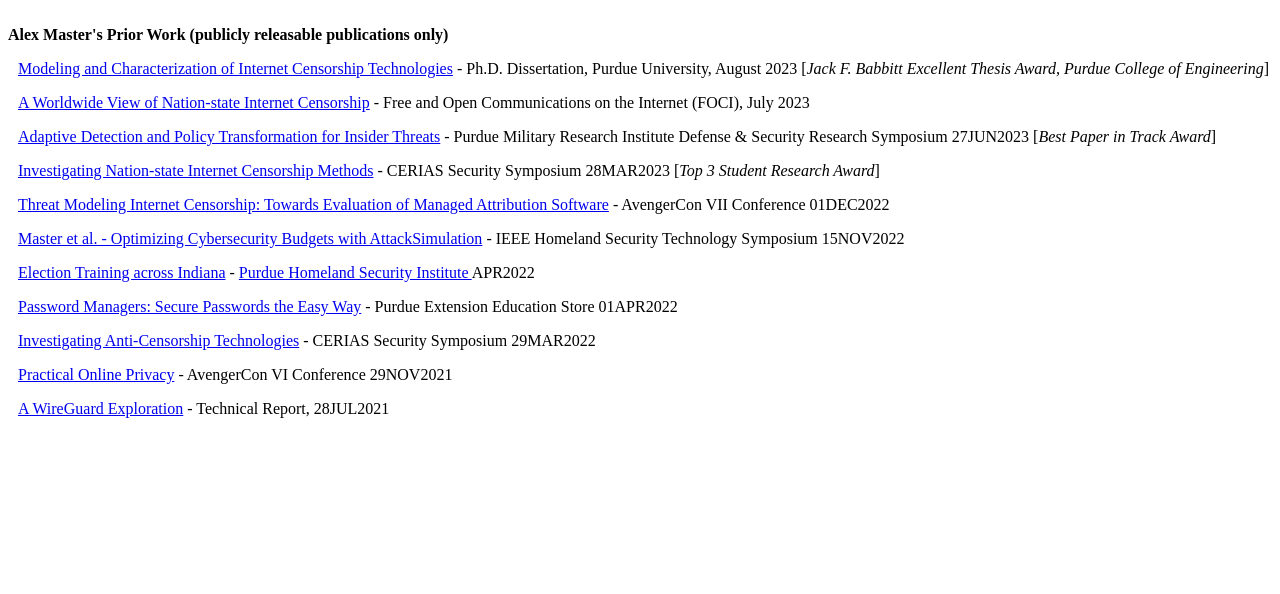
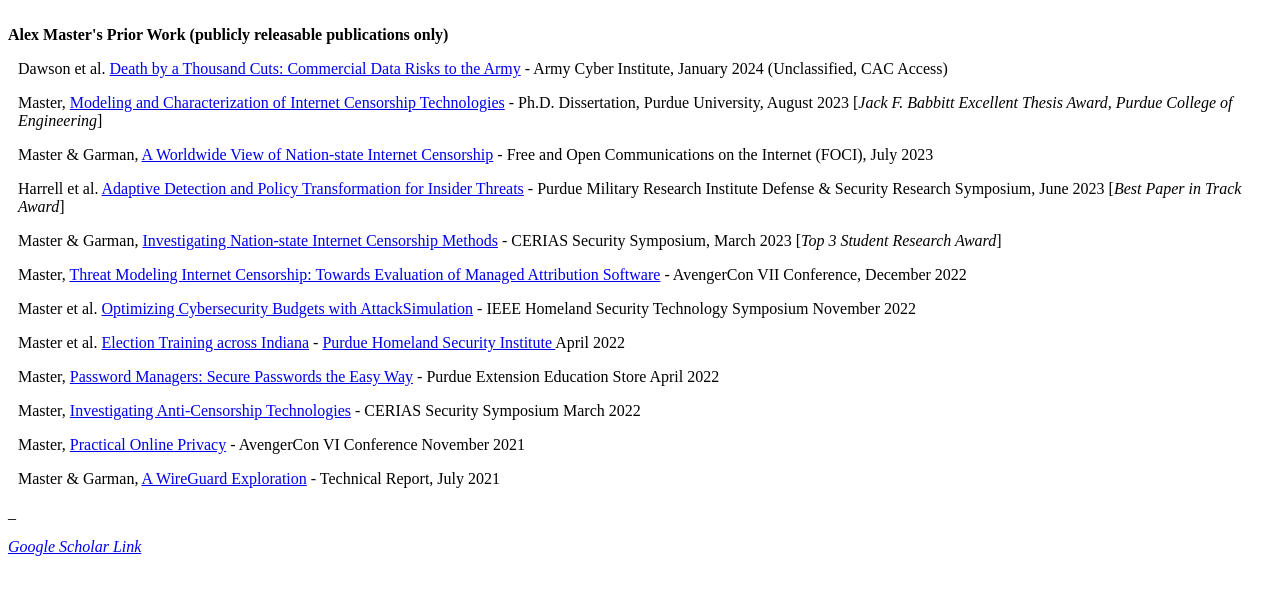
Before and after one commit to smolbytes/smolbytes.github.io, a plain HTML site: page research.html in a window 1280 px wide. Drawn offline with Linux system fonts and the light colour scheme.

Commit message:
added commercial data report, adjusted formatting

```diff
--- a/research.html
+++ b/research.html
@@ -1,14 +1,17 @@
 <html><head><meta http-equiv="&#39;Content-Type&#39;" content="&#39;text/html;charset=utf-8&#39;" /><title>Alex Master Research Page</title></head><body><table cellpadding=0 cellspacing=0 border=0 width=100%>
-	<tr><td colspan=3>&nbsp;</td></tr><tr><td valign="top" width="100%"><font class="title"><strong>Alex Master's Prior Work (publicly releasable publications only)</strong></font><br><p class='d2l' style=' margin-left: 10px'>
-		<a target="_blank" href="https://doi.org/10.25394/PGS.23666784" />Modeling and Characterization of Internet Censorship Technologies</a><a> - </a><a>		Ph.D. Dissertation, Purdue University, August 2023 [<em>Jack F. Babbitt Excellent Thesis Award, Purdue College of Engineering</em>]</a></p><p class='d2l' style=' margin-left: 10px'>
-		<a target="_blank" href="https://www.petsymposium.org/foci/2023/" />A Worldwide View of Nation-state Internet Censorship</a><a> - </a><a>		Free and Open Communications on the Internet (FOCI), July 2023</a></p><p class='d2l' style=' margin-left: 10px'>
-		<a target="_blank" href="https://docs.lib.purdue.edu/pmri/" />Adaptive Detection and Policy Transformation for Insider Threats</a><a> - </a><a>		Purdue Military Research Institute Defense & Security Research Symposium 27JUN2023 [<em>Best Paper in Track Award</em>]</a></p><p class='d2l' style=' margin-left: 10px'>
-		<a target="_blank" href="https://www.cerias.purdue.edu/assets/symposium/2023-posters/E29-885.pdf" />Investigating Nation-state Internet Censorship Methods</a><a> - </a><a>		CERIAS Security Symposium 28MAR2023 [<em>Top 3 Student Research Award</em>]</a></p><p class='d2l' style=' margin-left: 10px'>
-		<a target="_blank" href="https://www.dvidshub.net/video/870218/avengercon-vii-threat-modeling-internet-censorship-towards-evaluation-managed-attribution-software" />Threat Modeling Internet Censorship: Towards Evaluation of Managed Attribution Software</a><a> - </a><a>		AvengerCon VII Conference 01DEC2022</a></p><p class='d2l' style=' margin-left: 10px'>
-		<a target="_blank" href="https://doi.org/10.1109/HST56032.2022.10024984" />Master et al. - Optimizing Cybersecurity Budgets with AttackSimulation</a><a> - </a><a>		IEEE Homeland Security Technology Symposium 15NOV2022</a></p><p class='d2l' style=' margin-left: 10px'>
-		<a target="_blank" href="https://www.cerias.purdue.edu/site/news/view/purdue_students_help_train_county_election_officials_on_new_voting_machines/" />Election Training across Indiana</a><a> - </a><a href="https://polytechnic.purdue.edu/facilities/phsi/people">		Purdue Homeland Security Institute </a><a>APR2022</a></p><p class='d2l' style=' margin-left: 10px'>
-		<a target="_blank" href="https://ag.purdue.edu/department/asec/ext-pub-ace15w.html" />Password Managers: Secure Passwords the Easy Way</a><a> - </a><a>		Purdue Extension Education Store 01APR2022</a></p><p class='d2l' style=' margin-left: 10px'>
-		<a target="_blank" href="https://www.cerias.purdue.edu/assets/symposium/2022-posters/5EF-FEB.pdf" />Investigating Anti-Censorship Technologies</a><a> - </a><a>		CERIAS Security Symposium 29MAR2022</a></p><p class='d2l' style=' margin-left: 10px'>
-		<a target="_blank" href="https://www.dvidshub.net/video/857420/practical-online-privacy/" />Practical Online Privacy</a><a> - </a><a>		AvengerCon VI Conference 29NOV2021</a></p><p class='d2l' style=' margin-left: 10px'>
-		<a target="_blank" href="https://doi.org/10.5703/1288284317610" />A WireGuard Exploration</a><a> - </a><a>		Technical Report, 28JUL2021</a></p><p class='d2l' style=' margin-left: 10px'>
+	<tr><td colspan=3>&nbsp;</td></tr><tr><td valign="top" width="100%"><font class="title"><strong>Alex Master's Prior Work (publicly releasable publications only)    </strong></font><br><p class='d2l' style=' margin-left: 10px'>
+		<a>Dawson et al. </a><a target="_blank" href="https://www.milsuite.mil/book/groups/army-cyber-institute" />Death by a Thousand Cuts: Commercial Data Risks to the Army</a><a> - </a><a>		Army Cyber Institute, January 2024 (Unclassified, CAC Access)</a></p><p class='d2l' style=' margin-left: 10px'>
+		<a>Master, </a><a target="_blank" href="https://doi.org/10.25394/PGS.23666784" />Modeling and Characterization of Internet Censorship Technologies</a><a> - </a><a>		Ph.D. Dissertation, Purdue University, August 2023 [<em>Jack F. Babbitt Excellent Thesis Award, Purdue College of Engineering</em>]</a></p><p class='d2l' style=' margin-left: 10px'>
+		<a>Master & Garman, </a><a target="_blank" href="https://www.petsymposium.org/foci/2023/" />A Worldwide View of Nation-state Internet Censorship</a><a> - </a><a>		Free and Open Communications on the Internet (FOCI), July 2023</a></p><p class='d2l' style=' margin-left: 10px'>
+		<a>Harrell et al. </a><a target="_blank" href="https://docs.lib.purdue.edu/pmri/" />Adaptive Detection and Policy Transformation for Insider Threats</a><a> - </a><a>		Purdue Military Research Institute Defense & Security Research Symposium, June 2023 [<em>Best Paper in Track Award</em>]</a></p><p class='d2l' style=' margin-left: 10px'>
+		<a>Master & Garman, </a><a target="_blank" href="https://www.cerias.purdue.edu/assets/symposium/2023-posters/E29-885.pdf" />Investigating Nation-state Internet Censorship Methods</a><a> - </a><a>		CERIAS Security Symposium, March 2023 [<em>Top 3 Student Research Award</em>]</a></p><p class='d2l' style=' margin-left: 10px'>
+		<a>Master, </a><a target="_blank" href="https://www.dvidshub.net/video/870218/avengercon-vii-threat-modeling-internet-censorship-towards-evaluation-managed-attribution-software" />Threat Modeling Internet Censorship: Towards Evaluation of Managed Attribution Software</a><a> - </a><a>		AvengerCon VII Conference, December 2022</a></p><p class='d2l' style=' margin-left: 10px'>
+		<a>Master et al. </a><a target="_blank" href="https://doi.org/10.1109/HST56032.2022.10024984" />Optimizing Cybersecurity Budgets with AttackSimulation</a><a> - </a><a>		IEEE Homeland Security Technology Symposium November 2022</a></p><p class='d2l' style=' margin-left: 10px'>
+		<a>Master et al. </a><a target="_blank" href="https://www.cerias.purdue.edu/site/news/view/purdue_students_help_train_county_election_officials_on_new_voting_machines/" />Election Training across Indiana</a><a> - </a><a href="https://polytechnic.purdue.edu/facilities/phsi/people">		Purdue Homeland Security Institute </a><a>April 2022</a></p><p class='d2l' style=' margin-left: 10px'>
+		<a>Master, </a><a target="_blank" href="https://ag.purdue.edu/department/asec/ext-pub-ace15w.html" />Password Managers: Secure Passwords the Easy Way</a><a> - </a><a>		Purdue Extension Education Store April 2022</a></p><p class='d2l' style=' margin-left: 10px'>
+		<a>Master, </a><a target="_blank" href="https://www.cerias.purdue.edu/assets/symposium/2022-posters/5EF-FEB.pdf" />Investigating Anti-Censorship Technologies</a><a> - </a><a>		CERIAS Security Symposium March 2022</a></p><p class='d2l' style=' margin-left: 10px'>
+		<a>Master, </a><a target="_blank" href="https://www.dvidshub.net/video/857420/practical-online-privacy/" />Practical Online Privacy</a><a> - </a><a>		AvengerCon VI Conference November 2021</a></p><p class='d2l' style=' margin-left: 10px'>
+		<a>Master & Garman, </a><a target="_blank" href="https://doi.org/10.5703/1288284317610" />A WireGuard Exploration</a><a> - </a><a>		Technical Report, July 2021</a></p><p class='d2l' style=' margin-left: 0px'>
+		<a>_</a></p><p class='d2l' style=' margin-left: 0px'>
+		<a target="_blank" href="https://scholar.google.com/citations?user=5eZbu0IAAAAJ&hl=en" /><em>   Google Scholar Link</em></a></p>
 </td></tr></table></body></html>
```
